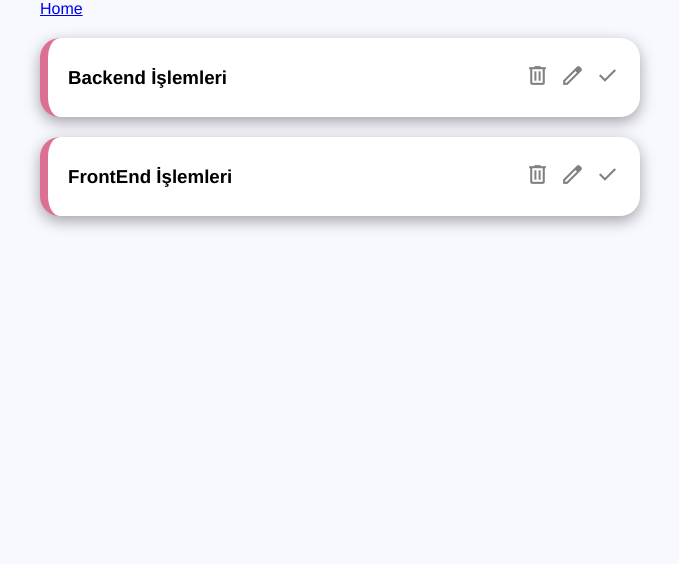
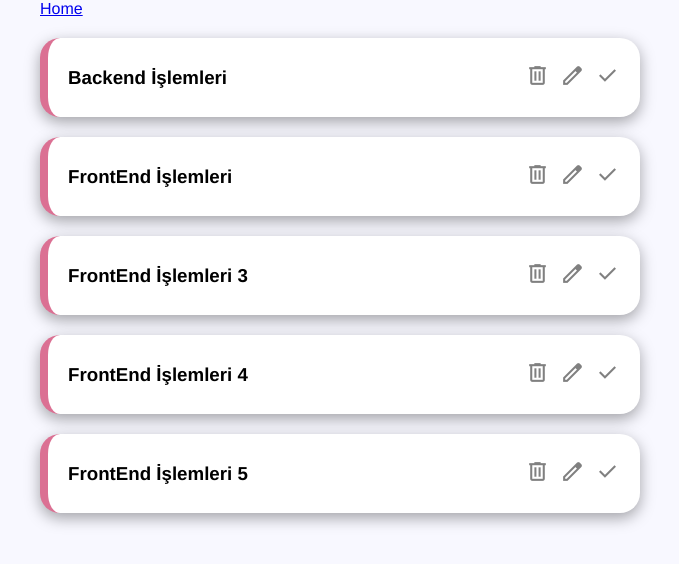
Before and after one commit to Sezer5/JiraProjectVue, a Vue app: page / in a window 1280 px wide. Shown: the top 564 px of the page, without its empty margins (300-979 px from the left). Built offline with nearby package versions, Linux system fonts and the light colour scheme; data requests are answered from the project's data file.

Commit message:
Silme işlemi

```diff
--- a/data/db.json
+++ b/data/db.json
@@ -1,16 +1,34 @@
 {
-    "tasks":[
-        {
-            "title":"Backend İşlemleri",
-            "details":"Backend işlemlerinin yapılması ve php işlemlerinin yapılması",
-            "complete":true,
-            "id":1
-        },
-        {
+  "tasks": [
+    {
+      "title": "Backend İşlemleri",
+      "details": "Backend işlemlerinin yapılması ve php işlemlerinin yapılması",
+      "complete": true,
+      "id": "1"
+    },
+    {
             "title":"FrontEnd İşlemleri",
             "details":"Frontend işlemlerinin yapılması ve vue tarafından geliştirilmesi",
             "complete":false,
-            "id":2
-        }
-    ]
+            "id":"2"
+    },
+    {
+            "title":"FrontEnd İşlemleri 3",
+            "details":"Frontend işlemlerinin yapılması ve vue tarafından geliştirilmesi",
+            "complete":false,
+            "id":"3"
+    },
+    {
+            "title":"FrontEnd İşlemleri 4",
+            "details":"Frontend işlemlerinin yapılması ve vue tarafından geliştirilmesi",
+            "complete":false,
+            "id":"4"
+    },
+    {
+            "title":"FrontEnd İşlemleri 5",
+            "details":"Frontend işlemlerinin yapılması ve vue tarafından geliştirilmesi",
+            "complete":false,
+            "id":"5"
+    }
+  ]
 }
--- a/src/components/SingleTask.vue
+++ b/src/components/SingleTask.vue
@@ -3,7 +3,7 @@
         <div class="actions">
             <h3 @click="toggleDetail()">{{task.title}}</h3>
             <div>
-                <span class="material-symbols-outlined">Delete</span>
+                <span @click="deleteTask()" class="material-symbols-outlined">Delete</span>
                 <span class="material-symbols-outlined">edit</span>
                 <span class="material-symbols-outlined">Done</span>
             </div>
@@ -17,14 +17,19 @@
 <script>
 export default {
     props:['task'],
+    emits:['delete'],
     data(){
         return{
-            showDetails:false
+            showDetails:false,
+            uri:'http://localhost:3000/tasks/'+this.task.id
         }
     },
     methods:{
         toggleDetail(){
             this.showDetails=!this.showDetails;
+        },
+        deleteTask(){
+            fetch(this.uri,{method:'DELETE'}).then(()=>this.$emit('delete',this.task.id)).catch(err=>console.log(err));
         }
     }
 }
--- a/src/views/HomeView.vue
+++ b/src/views/HomeView.vue
@@ -3,7 +3,7 @@
       <div v-if="tasks.length">
             <div v-for="task in tasks" :key="task.id">
                   <!-- <p>{{task.title}}</p> -->
-                  <SingleTask :task="task"/>
+                  <SingleTask :task="task" @delete="handleDelete"/>
             </div>
       </div>
   </div>
@@ -24,6 +24,13 @@ export default {
   },
   mounted(){
       fetch('http://localhost:3000/tasks').then(res=>res.json()).then(data=>this.tasks=data).catch(err=>console.log(err.message));
+  },
+  methods:{
+    handleDelete(id){
+      this.tasks=this.tasks.filter(task=>{
+          return task.id !== id
+      })
+    }
   }
 }
 </script>
```
